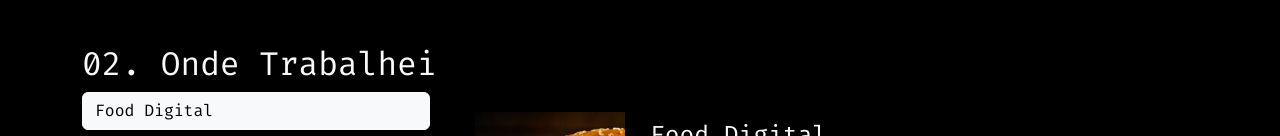
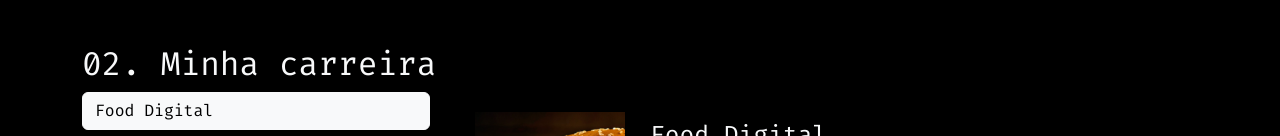
Before and after one commit to BarretoNV/GuiVilasDev, a React (Vite) app: page / in a window 1280 px wide. Shown: the part 1286-1422 px from the top of the page. Built offline with nearby package versions, Linux system fonts and the light colour scheme; no server answers.

Commit message:
feat: update section title from "Onde Trabalhei" to "Minha carreira"

```diff
--- a/src/pages/home/index.jsx
+++ b/src/pages/home/index.jsx
@@ -309,7 +309,7 @@
             </Row>
             <Row id="workHistory" className="mt-5 mb-5 text-light">
               <Col md={12}>
-                <h2>02. Onde Trabalhei</h2>
+                <h2>02. Minha carreira</h2>
               </Col>
               <Row>
                 <Col
```
